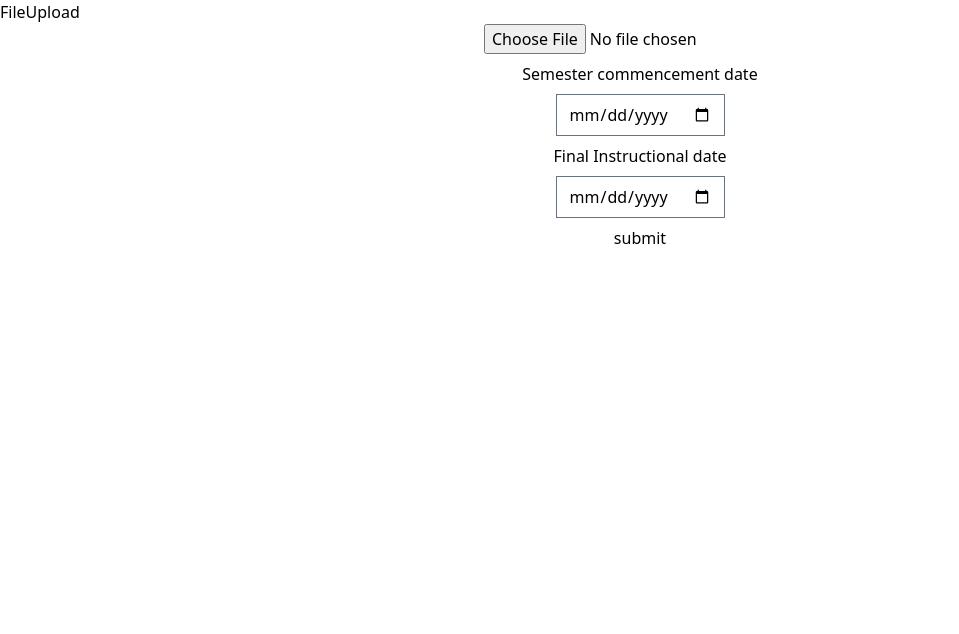
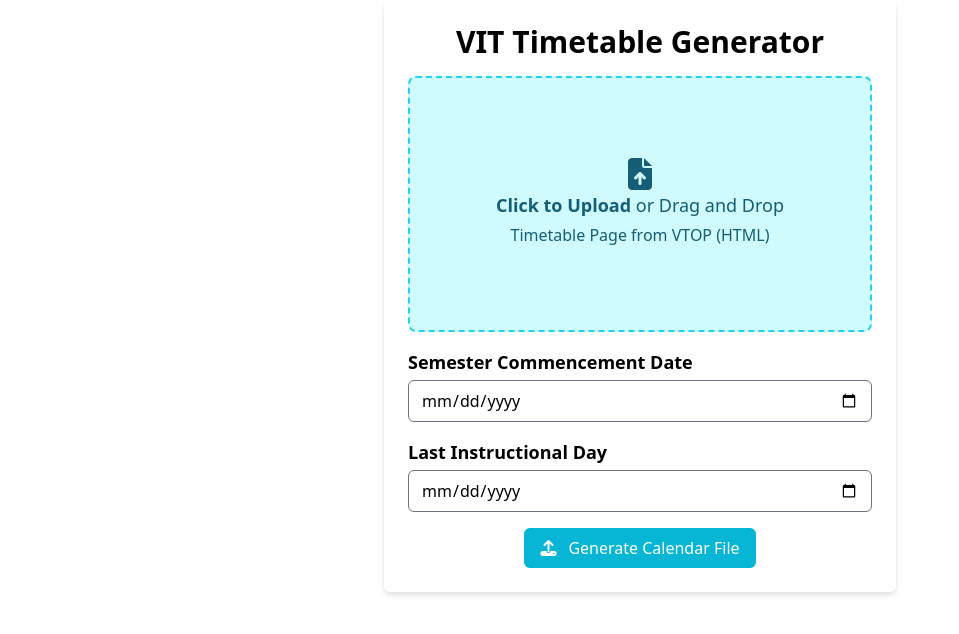
Before and after one commit to vaibhavTekk/vit-timetable-parser-2, a website: page pages/index.html in a window 1280 px wide. Shown: the whole page, without its empty margins (0-959 px from the left). Drawn offline with nearby package versions, Linux system fonts and the light colour scheme; files that its build step writes are made by us from their sources.

Commit message:
updated form ui

```diff
--- a/pages/index.html
+++ b/pages/index.html
@@ -5,23 +5,43 @@
     <meta http-equiv="X-UA-Compatible" content="IE=edge" />
     <meta name="viewport" content="width=device-width, initial-scale=1.0" />
     <link rel="stylesheet" href="./styles/style.css" />
+    <script src="https://kit.fontawesome.com/75f23e2b1a.js" crossorigin="anonymous"></script>
     <title>Document</title>
   </head>
   <body>
-    <h1>FileUpload</h1>
+    <div class="flex flex-col justify-center items-center w-full">
       <form
-      class="flex flex-col items-center justify-center gap-2"
+        class="flex flex-col items-center justify-center gap-4 w-2/5 drop-shadow-md bg-white p-6 rounded-md"
         action="/upload"
         method="post"
         enctype="multipart/form-data"
       >
-      <input type="file" name="timetable" />
-      <label for="startDate">Semester commencement date</label>
-      <input type="date" name="startDate" />
-      <label for="endDate">Final Instructional date</label>
-      <input type="date" name="endDate" />
-      <input type="submit" value="submit" />
+        <p class="text-3xl font-bold">VIT Timetable Generator</p>
+        <div class="flex justify-center items-center text-cyan-800 w-full">
+          <label
+            for="file-upload"
+            class="flex flex-col justify-center items-center w-full h-64 gap-1 bg-cyan-100 hover:bg-cyan-50 rounded-lg border-2 border-dashed border-cyan-400"
+          >
+            <i class="fa-solid fa-file-arrow-up fa-2xl m-3"></i>
+            <p class="text-lg"><span class="font-semibold">Click to Upload</span> or Drag and Drop</p>
+            <p id="filename">Timetable Page from VTOP (HTML)</p>
+            <input type="file" name="timetable" id="file-upload" class="hidden" />
+          </label>
+        </div>
+        <div class="flex flex-col w-full gap-1">
+          <label class="font-semibold text-lg" for="startDate">Semester Commencement Date</label>
+          <input class="form-input rounded-md" type="date" name="startDate" />
+        </div>
+        <div class="flex flex-col w-full gap-1">
+          <label class="font-semibold text-lg" for="endDate">Last Instructional Day</label>
+          <input class="form-input rounded-md" type="date" name="endDate" />
+        </div>
+        <button type="submit" class="flex flex-row gap-3 px-4 py-2 bg-cyan-500 items-center rounded-md hover:scale-105">
+          <i class="fa-solid fa-upload text-white"></i>
+          <span class="text-white">Generate Calendar File</span>
+        </button>
       </form>
+    </div>
     <a href="/download" class="download button hidden">Download ICS File</a>
 
     <script src="https://unpkg.com/axios/dist/axios.min.js"></script>
--- a/public/script.js
+++ b/public/script.js
@@ -23,3 +23,11 @@
   downloadButton.classList.remove("hidden");
   downloadButton.href = `/download/${filename}`;
 }
+
+const uploadbox = document.querySelector("#file-upload");
+uploadbox.onchange = () => {
+  if (uploadbox.files.length > 0) {
+    const fileName = document.querySelector("#filename");
+    fileName.textContent = "Uploaded File : " + uploadbox.files[0].name;
+  }
+};
```
Also changed, not shown: public/styles/style.css. Lines whose indentation alone changed are shown as unchanged.
